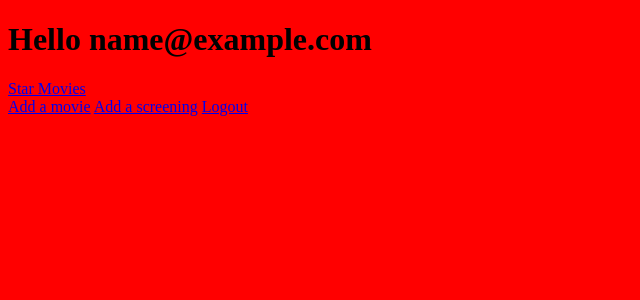
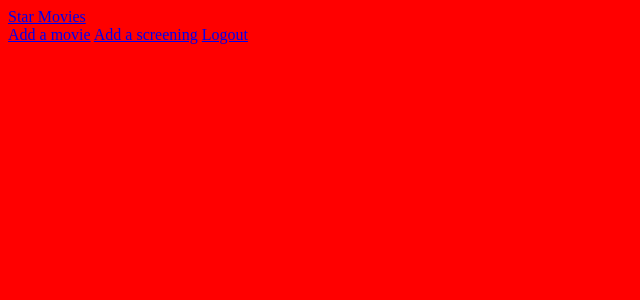
Before and after one commit to Pruki01/UCDPA-Assignment-4, a Flask app: page / in a window 1280 px wide. Shown: the top 300 px of the page, without its empty margins (0-640 px from the left). Run offline with Flask 3, Linux system fonts and the light colour scheme; a user stored in the database is signed in; tables that the repository leaves empty hold one stand-in row (values such as "Sample post").

Commit message:
Removed showing email user logged in

```diff
--- a/templates/base.html
+++ b/templates/base.html
@@ -13,10 +13,6 @@
     <title>{{ title }}</title>
 </head>
 <body>
-
-    {% if current_user.email %}
-    <h1>Hello {{ current_user.email }}</h1>
-    {% endif %}
 
     <nav>
         <a href="{{ url_for('index') }}">Star Movies</a>
```
